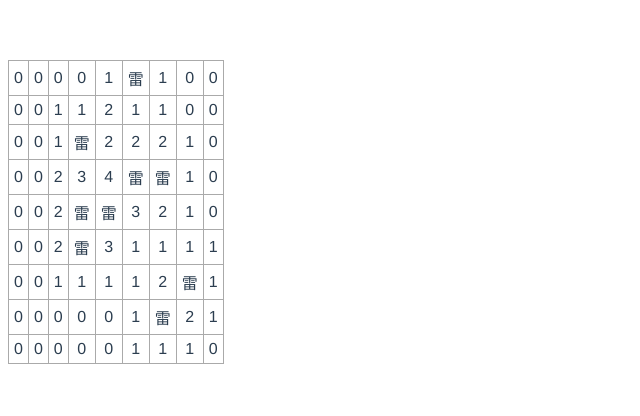
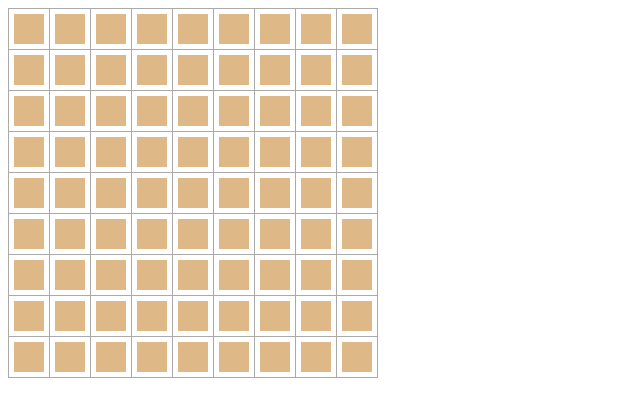
Before and after one commit to hyjiacan/mine-sweeper, a Vue app: page / in a window 1280 px wide. Shown: the top 416 px of the page, without its empty margins (0-640 px from the left). Built offline with nearby package versions, Linux system fonts and the light colour scheme; the HTML template or start-up script is replaced by a standard one.

Commit message:
支持 翻开雷区的交互

```diff
--- a/package.json
+++ b/package.json
@@ -18,6 +18,8 @@
     "babel-eslint": "^10.0.3",
     "eslint": "^5.16.0",
     "eslint-plugin-vue": "^5.0.0",
+    "less": "^3.10.3",
+    "less-loader": "^5.0.0",
     "vue-template-compiler": "^2.6.10"
   },
   "eslintConfig": {
--- a/src/App.vue
+++ b/src/App.vue
@@ -14,14 +14,3 @@ export default {
   }
 }
 </script>
-
-<style>
-#app {
-  font-family: 'Avenir', Helvetica, Arial, sans-serif;
-  -webkit-font-smoothing: antialiased;
-  -moz-osx-font-smoothing: grayscale;
-  text-align: center;
-  color: #2c3e50;
-  margin-top: 60px;
-}
-</style>
--- a/src/components/Board.vue
+++ b/src/components/Board.vue
@@ -3,8 +3,7 @@
     <table>
       <tr v-for="(row, rowIndex) in data" :key="rowIndex">
         <td v-for="cell in row" :key="cell.col">
-          <span v-if="cell.mine">雷</span>
-          <span v-else>{{cell.count}}</span>
+          <square :data="cell" />
         </td>
       </tr>
     </table>
@@ -12,8 +11,11 @@
 </template>
 
 <script>
+import Square from "./Square";
+
 export default {
   name: "Board",
+  components: { Square },
   data() {
     return {
       // 使用 data 作为扫雷的数据存储
@@ -132,7 +134,7 @@ export default {
   }
 };
 </script>
-<style scoped>
+<style lang="less" scoped>
 table {
   border: 1px solid #aaaaaa;
   border-collapse: collapse;
--- /dev/null
+++ b/src/components/Square.vue
@@ -0,0 +1,59 @@
+<template>
+  <div class="square" :class="computedClass" @click="onClick">
+    <span class="text" v-if="clipped && square.mine">雷</span>
+    <span class="text" v-if="clipped && !square.mine">{{square.count}}</span>
+  </div>
+</template>
+
+<script>
+export default {
+  name: "Square",
+  props: {
+    data: {
+      type: Object,
+      required: true
+    }
+  },
+  data() {
+    return {
+      // 标记此区是否已经被翻开
+      clipped: false
+    };
+  },
+  computed: {
+    // 自动计算样式
+    computedClass() {
+      return {
+        clipped: this.clipped
+      };
+    },
+    square() {
+      return this.data || {};
+    }
+  },
+  methods: {
+    onClick() {
+      this.clipped = true;
+    }
+  }
+};
+</script>
+<style lang="less" scoped>
+.square {
+  display: block;
+  height: 30px;
+  line-height: 30px;
+  width: 30px;
+  text-align: center;
+  background-color: burlywood;
+  /* 设置鼠标动作交互 */
+  &:hover {
+    background-color: lightblue;
+  }
+}
+
+.clipped,
+.clipped:hover {
+  background-color: #ffffff;
+}
+</style>
```
Also changed, not shown: 7 other files (tests, documents, lock files or other folders).
